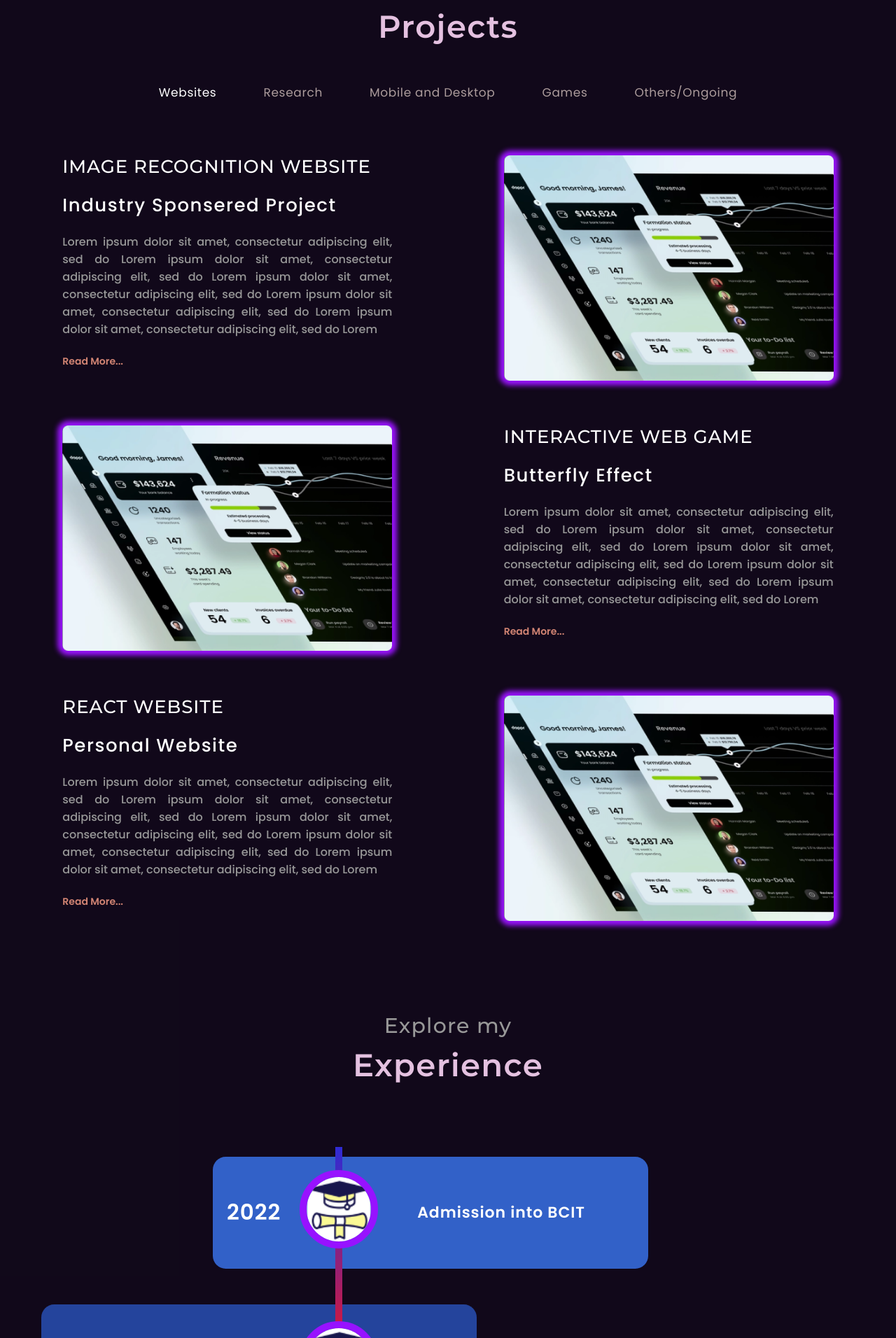
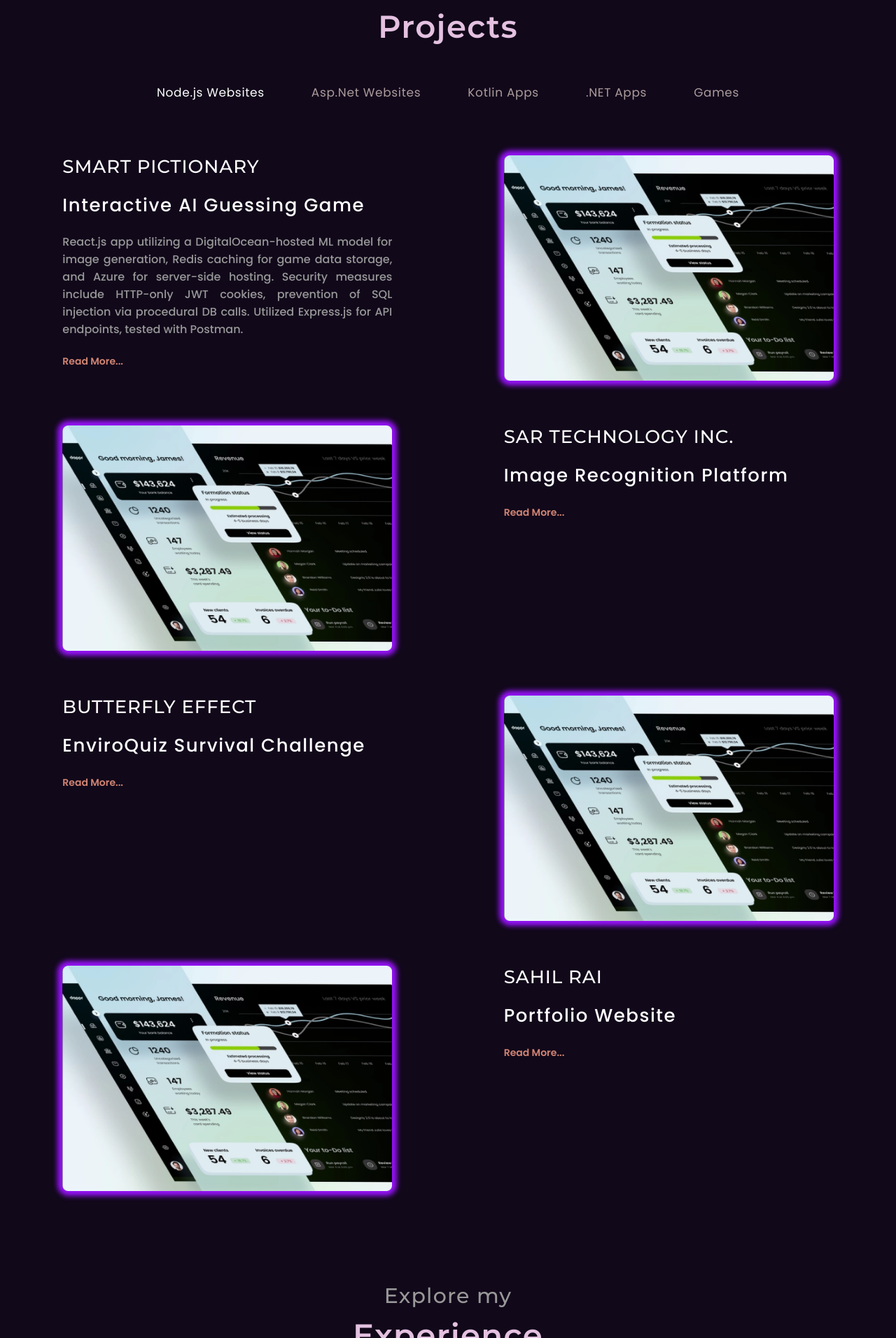
Before and after one commit to Rai-Sahil/Portfolio-React, a React (Create React App) app: page / in a window 1280 px wide. Shown: the part 1988-3900 px from the top of the page at 70% size. Built offline with nearby package versions, Linux system fonts and the light colour scheme; a web font is replaced by a local one.

Commit message:
A lot of changes made

```diff
--- a/package.json
+++ b/package.json
@@ -6,6 +6,8 @@
     "@testing-library/jest-dom": "^5.17.0",
     "@testing-library/react": "^13.4.0",
     "@testing-library/user-event": "^13.5.0",
+    "axios": "^1.6.2",
+    "file-saver": "^2.0.5",
     "react": "^18.2.0",
     "react-bootstrap": "^2.8.0",
     "react-dom": "^18.2.0",
--- a/src/App.js
+++ b/src/App.jsx
@@ -26,11 +26,11 @@ function App() {
 
         <ProjectNavBar />
         <Routes>
-          <Route path="/" element={ <Projects command='WEBSITE'/> } />
-          <Route path="/research" element={ <Projects command='RESEARCH'/> } />
-          <Route path="/mobile-desktop-apps" element={ <Projects command='MOBILE AND DESKTOP'/> } />
+          <Route path="/" element={ <Projects command='NODEJS'/> } />
+          <Route path="/aspnet" element={ <Projects command='ASPNET'/> } />
+          <Route path="/mobile" element={ <Projects command='MOBILE'/> } />
+          <Route path="/desktop" element={ <Projects command='DESKTOP'/> } />
           <Route path="/games" element={ <Projects command='GAMES'/> } />
-          <Route path="/rest-of-them" element={ <Projects command=''/> } />
 
           {/* For Project Description Page */}
           <Route path="/project/:id" element={ <ProjectDescription/> } />
--- a/src/Components/ProjectCardReusable/ProjectCard.jsx
+++ b/src/Components/ProjectCardReusable/ProjectCard.jsx
@@ -6,7 +6,7 @@ const ContentBox = ({ project }) => {
         <div className='content-box'>
             <p className='project-name'>{ project.name.toUpperCase() }</p>
             <p className='project-category'>{ project.overview }</p>
-            <p className='project-description'>Lorem ipsum dolor sit amet, consectetur adipiscing elit, sed do Lorem ipsum dolor sit amet, consectetur adipiscing elit, sed do Lorem ipsum dolor sit amet, consectetur adipiscing elit, sed do Lorem ipsum dolor sit amet, consectetur adipiscing elit, sed do Lorem ipsum dolor sit amet, consectetur adipiscing elit, sed do Lorem</p>
+            <p className='project-description'>{ project.content }</p>
             <p className='read-more'>
                 Read More...
             </p>
--- a/src/Data/Projects-Data.js
+++ b/src/Data/Projects-Data.js
@@ -1,73 +1,91 @@
 const projects = [
     {
         id: 1,
-        name: "Image Recognition Website",
-        category: "WEBSITE",
-        overview: "Industry Sponsered Project",
+        name: "Smart Pictionary",
+        category: "NODEJS",
+        overview: "Interactive AI Guessing Game",
+        content: " React.js app utilizing a DigitalOcean-hosted ML model for image generation, Redis caching for game data storage, and Azure for server-side hosting. Security measures include HTTP-only JWT cookies, prevention of SQL injection via procedural DB calls. Utilized Express.js for API endpoints, tested with Postman.",
+        pic: "",
+        github: ""
+    },
+    {
+        id: 2,
+        name: "DocuIns",
+        category: "ASPNET",
+        overview: "Document Chatbot using AI",
+        content: "The project integrates ASP.NET MVC with Flowise AI's lang chain model via OpenAI API and PineconeAI for vector database for document-centric chatbot. Utilizing serverless microservice, Docker for containerization, SQL Server for Database, Identity and Entity Framework for Auth and custom Naive Bayes Text Classification model.",
+        pic: "",
+        github: ""
+    },
+    {
+        id: 3,
+        name: "CodeCraft",
+        category: "ASPNET",
+        overview: "Online Python IDE",
         content: "",
         pic: "",
         github: ""
     },
     {
-        id: 2,
-        name: "Neural Network Research",
-        category: "RESEARCH",
+        id: 4,
+        name: "SAR Technology Inc.",
+        category: "NODEJS",
+        overview: "Image Recognition Platform",
         content: "",
-        overview: "Evaluation of Pruning Technique",
-        pic: "",
-        github: ""
-    },
-    {
-        id: 3,
-        name: "C# .Net Application",
-        category: "MOBILE AND DESKTOP",
-        content: "",
-        overview: "Video Streaming App",
-        pic: "",
-        github: ""
-    },
-    {
-        id: 4,
-        name: "Kotlin Android App",
-        category: "MOBILE AND DESKTOP",
-        content: "",
-        overview: "Budget Tracker",
         pic: "",
         github: ""
     },
     {
         id: 5,
-        name: "Interactive Web Game",
-        category: "WEBSITE",
+        name: "ViewVibe",
+        category: "DESKTOP",
         content: "",
-        overview: "Butterfly Effect",
+        overview: "Video Sharing/Streaming App",
         pic: "",
         github: ""
     },
     {
         id: 6,
-        name: "Java GUI Game",
-        category: "GAMES",
+        name: "Budget Barrier",
+        category: "MOBILE",
         content: "",
-        overview: "SpaceSaver",
+        overview: "Expense Tracker",
         pic: "",
         github: ""
     },
     {
         id: 7,
-        name: "Kotlin Android App",
-        category: "MOBILE AND DESKTOP",
+        name: "Butterfly Effect",
+        category: "NODEJS",
         content: "",
-        overview: "Activv",
+        overview: "EnviroQuiz Survival Challenge",
         pic: "",
         github: ""
     },
     {
         id: 8,
-        name: "React Website",
-        category: "WEBSITE",
+        name: "SpaceSaver",
+        category: "GAMES",
         content: "",
-        overview: "Personal Website",
+        overview: "Java Asteroids Game",
+        pic: "",
+        github: ""
+    },
+    {
+        id: 9,
+        name: "Activv",
+        category: "MOBILE",
+        content: "",
+        overview: "Habbit Tracker",
+        pic: "",
+        github: ""
+    },
+    {
+        id: 10,
+        name: "Sahil Rai",
+        category: "NODEJS",
+        content: "",
+        overview: "Portfolio Website",
         pic: "",
         github: ""
     },
--- a/src/NavBars/ProjectNavBar/projectNavBar.jsx
+++ b/src/NavBars/ProjectNavBar/projectNavBar.jsx
@@ -31,27 +31,37 @@ const ProjectNavBar = () => {
                             style={linkStyles('/')}
                             onClick={() => handleLinkClicked('/')}
                         >
-                            Websites
+                            Node.js Websites
                         </Link>
                     </div>
                     <div>
                         <Link
-                            to='/research'
-                            className={`link-style ${location.pathname === '/research' ? 'active-link' : ''}`}
-                            style={linkStyles('/research')}
-                            onClick={() => handleLinkClicked('/research')}
+                            to='/aspnet'
+                            className={`link-style ${location.pathname === '/aspnet' ? 'active-link' : ''}`}
+                            style={linkStyles('/aspnet')}
+                            onClick={() => handleLinkClicked('/aspnet')}
                         >
-                            Research
+                            Asp.Net Websites
                         </Link>
                     </div>
                     <div>
                         <Link
-                            to='/mobile-desktop-apps'
-                            className={`link-style ${location.pathname === '/mobile-desktop-apps' ? 'active-link' : ''}`}
-                            style={linkStyles('/mobile-desktop-apps')}
-                            onClick={() => handleLinkClicked('/mobile-desktop-apps')}
+                            to='/mobile'
+                            className={`link-style ${location.pathname === '/mobile' ? 'active-link' : ''}`}
+                            style={linkStyles('/mobile')}
+                            onClick={() => handleLinkClicked('/mobile')}
                         >
-                            Mobile and Desktop
+                            Kotlin Apps
+                        </Link>
+                    </div>
+                    <div>
+                        <Link
+                            to='/desktop'
+                            className={`link-style ${location.pathname === '/desktop' ? 'active-link' : ''}`}
+                            style={linkStyles('/desktop')}
+                            onClick={() => handleLinkClicked('/desktop')}
+                        >
+                            .NET Apps
                         </Link>
                     </div>
                     <div>
@@ -64,16 +74,6 @@ const ProjectNavBar = () => {
                             Games
                         </Link>
                     </div>
-                    <div>
-                        <Link
-                            to='/rest'
-                            className={`link-style ${location.pathname === '/rest' ? 'active-link' : ''}`}
-                            style={linkStyles('/rest')}
-                            onClick={() => handleLinkClicked('/rest')}
-                        >
-                            Others/Ongoing
-                        </Link>
-                    </div>
                 </div>
             </div>
         </>
--- a/src/Pages/HomePage/HomePage.jsx
+++ b/src/Pages/HomePage/HomePage.jsx
@@ -2,16 +2,22 @@ import "./HomePage.css";
 import downButton from "../../Image/down-button.svg";
 import myImage from "../../Image/my-main-pic.png";
 import Typewriter from 'typewriter-effect';
+import { saveAs } from 'file-saver';
+import axios from "axios";
 
-const handleDownloadClick = () => {
-  const pdfPatf = '/Users/sahilrai/Downloads/Resume.pdf'
+const handleDownload = () => {
+  const resumeFilePath = '../../../public/Sahil Rai.pdf';
 
-  const link = document.createElement('a')
-  link.href = pdfPatf
-  link.target = '_blank'
-  link.download = 'Resume.pdf'
-
-  link.dispatchEvent(new MouseEvent('click'))
+  fetch(resumeFilePath)
+  .then((response) => response.arrayBuffer())
+  .then((buffer) => {
+    const blob = new Blob([buffer], { type: 'application/pdf' });
+    saveAs(blob, 'resume.pdf');
+  })
+  .catch((error) => {
+    console.error('Error downloading the file:', error);
+    // Handle error if file fetching fails
+  });
 }
 
 const handleScrollDown = () => {
@@ -68,7 +74,7 @@ const Home = () => {
         <div className="pic">
           <img src={myImage} alt='My Pic' className="my-main-pic" />
         </div>
-        <button className="download-cv-button" onClick={handleDownloadClick}>
+        <button className="download-cv-button" onClick={ handleDownload }>
           <p>Download CV</p>
         </button>
       </div>
@@ -78,9 +84,9 @@ const Home = () => {
           <div className="left-line" />
           <img
             className="circular-button"
-            src={ downButton }
+            src={downButton}
             alt="Click me to go down"
-            onClick={ handleScrollDown }
+            onClick={handleScrollDown}
           />
           <div className="right-line" />
         </div>
```
Also changed, not shown: src/index.jsx (renamed from src/index.js), 2 other files (tests, documents, lock files or other folders).
